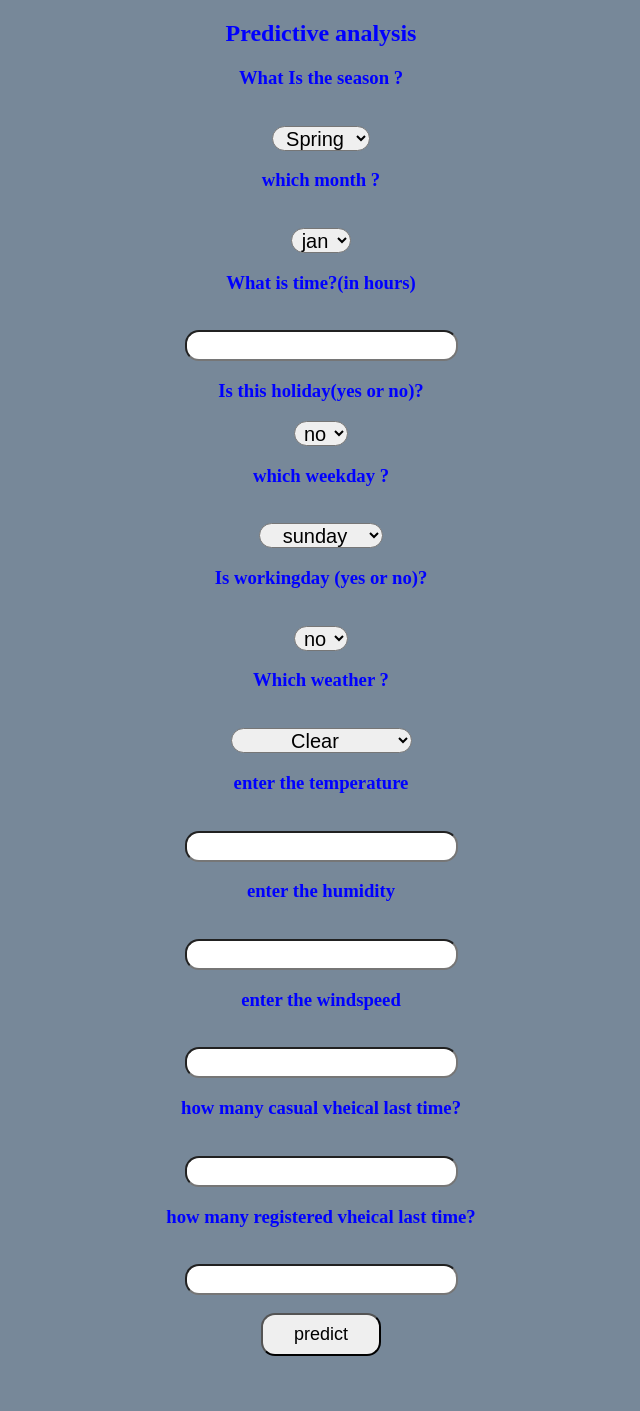
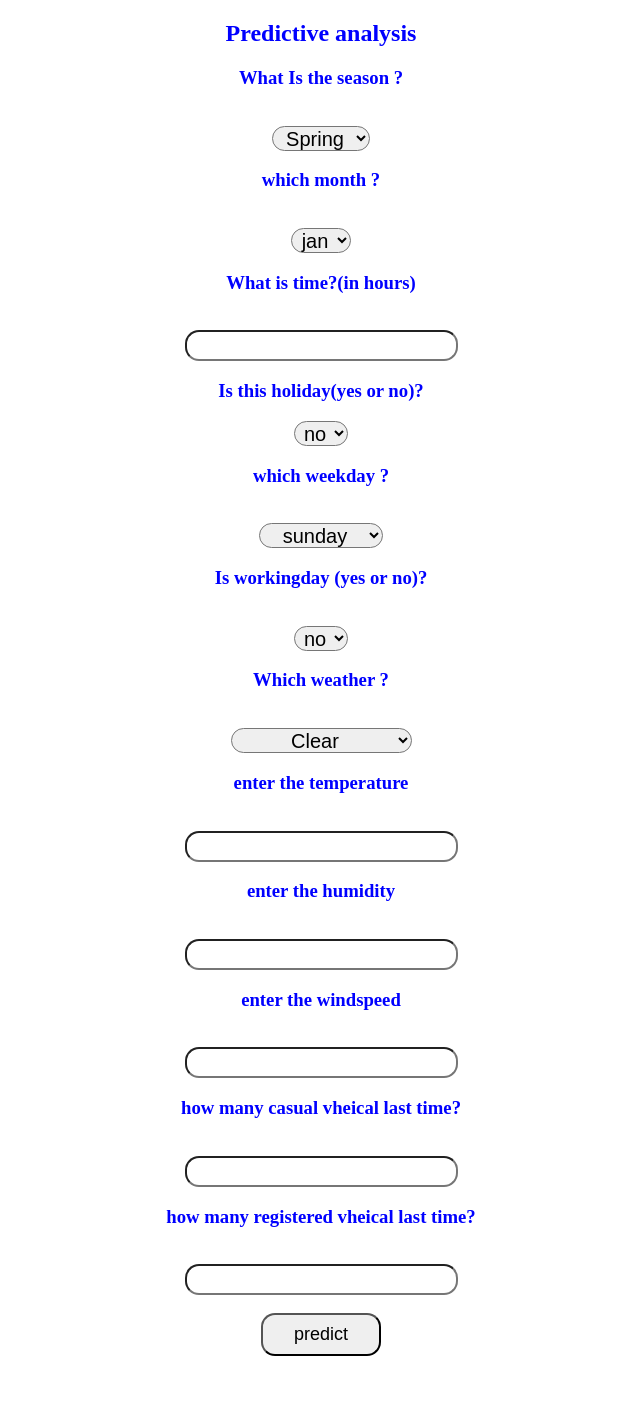
Before and after one commit to santhoshkumarsanty/bike-sharing-project, a Flask app: page / in a window 1280 px wide. Shown: the whole page, without its empty margins (319-959 px from the left). Run offline with Flask 2, Linux system fonts and the light colour scheme; parts of the project's set-up code (start-up, migrations or seed data) failed here and were passed over.

Commit message:
Update index.html

```diff
--- a/templates/index.html
+++ b/templates/index.html
@@ -78,7 +78,7 @@
 
     <style>
         body {
-            background-color: lightslategray;
+            background-color: White;
             text-align: center;
             padding: 0px;
         }
```
